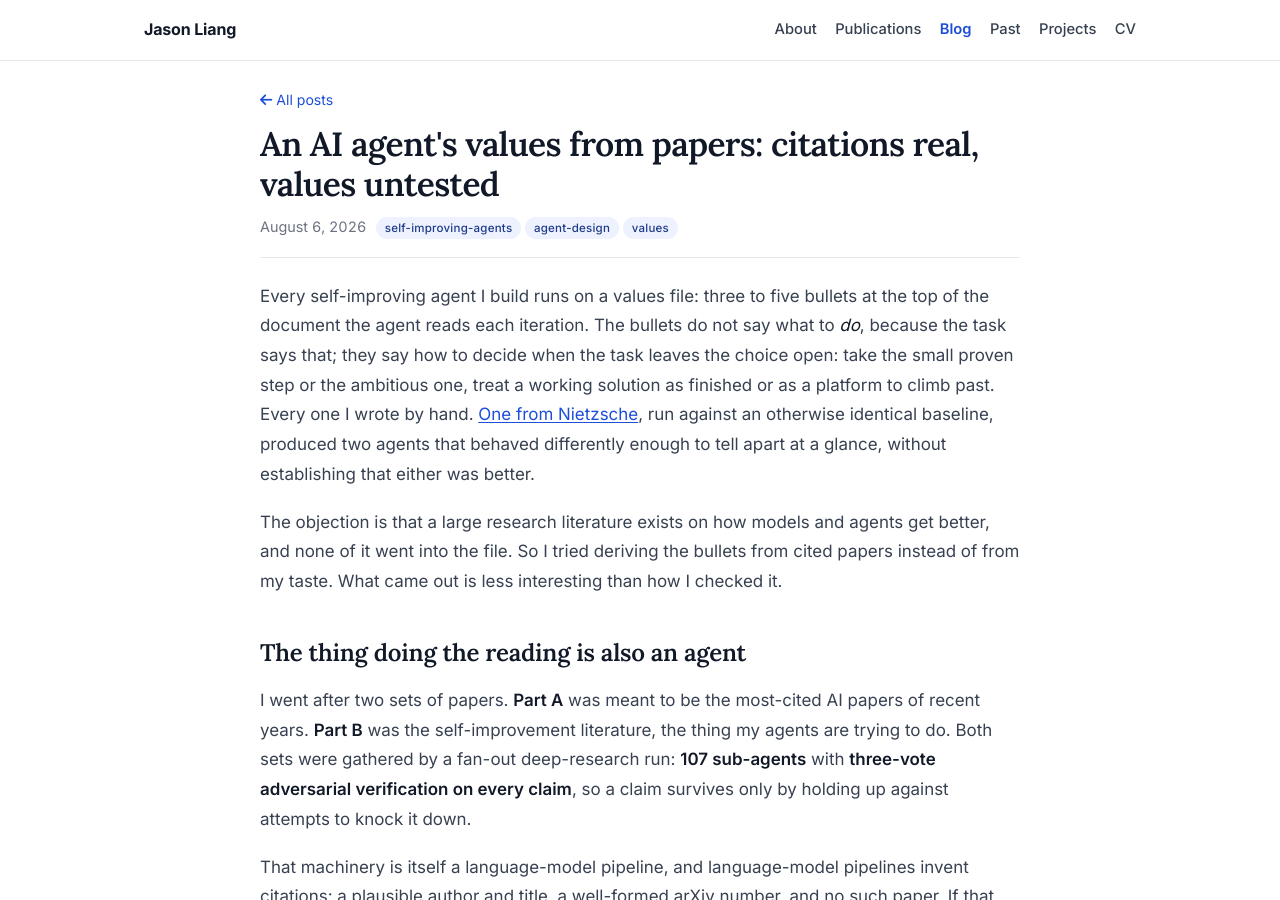
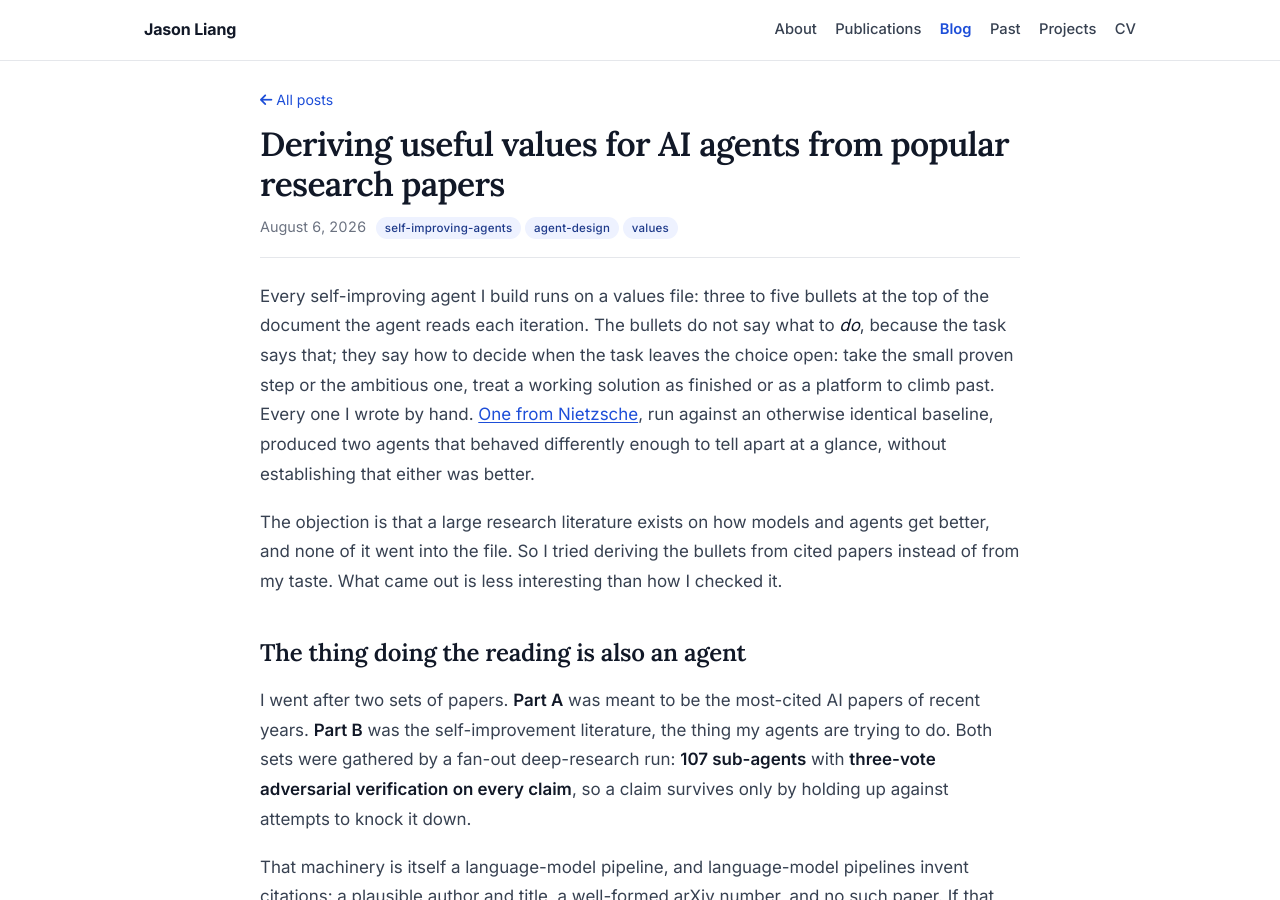
Before and after one commit to jasonzliang/jasonzliang.github.io, a Jekyll site: the page built from _posts/2026-08-06-literature-values.md, in a window 1280 px wide and 900 px high. Built offline with Jekyll 4.4.1, drawn with Linux system fonts in a browser that asks for light colours.

Commit message:
Retitle the literature-values post

```diff
--- a/_posts/2026-08-06-literature-values.md
+++ b/_posts/2026-08-06-literature-values.md
@@ -1,7 +1,7 @@
 ---
 layout: post
 title: >-
-  An AI agent's values from papers: citations real, values untested
+  Deriving useful values for AI agents from popular research papers
 date: 2026-08-06
 description: >-
   I derived an agent's values file from cited papers, then audited every
```
